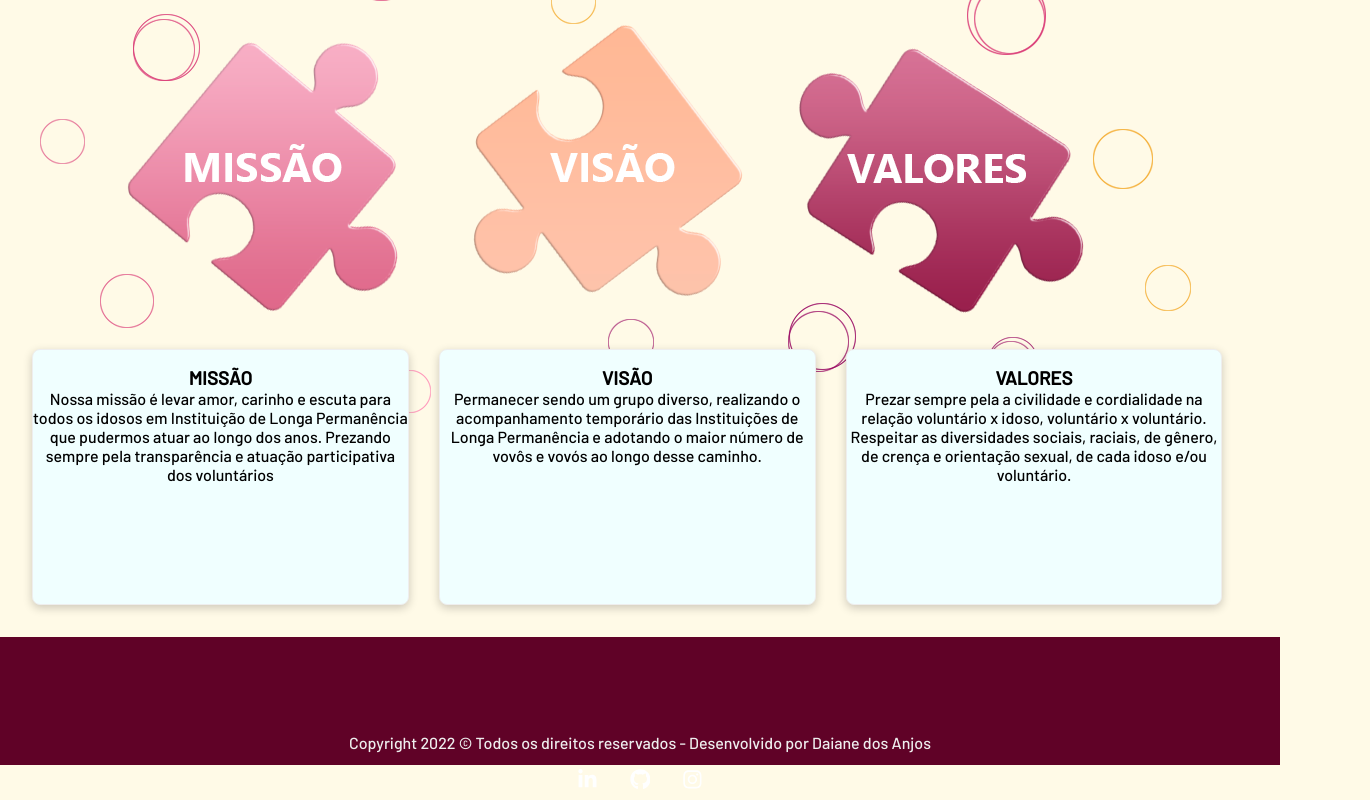
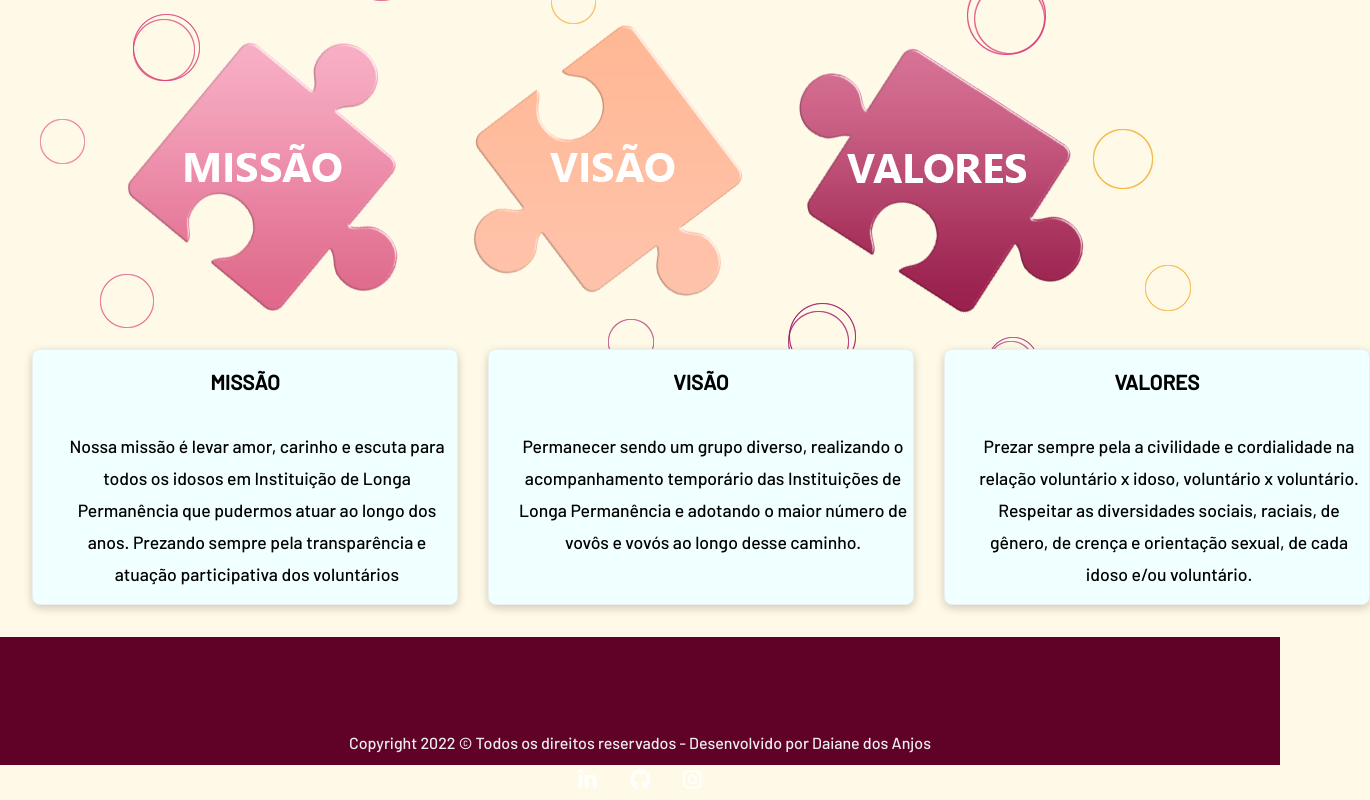
Before and after one commit to daianedosanjos/netos-por-escolha, a React (Vite) app: page / in a window 1280 px wide. Shown: the part 605-1405 px from the top of the page, 1370 px wide, since content can reach past the window. Built offline with nearby package versions, Linux system fonts and the light colour scheme; no server answers.

Commit message:
atualização de dados

```diff
--- a/src/components/styles/PrincipiosCards.js
+++ b/src/components/styles/PrincipiosCards.js
@@ -19,14 +19,15 @@ export const Container = styled.div`
   height: 16rem;
   margin-top: -6rem;
   font-weight: 400;
-  width: 100%
+  width: 100%;
+  line-height: 2rem;
+  font-size: 1.1rem;
 
 
     p {
     width: 25rem;
     height: 11rem;
-    line-height: 1.8rem;
-    font-size: 1.2rem;
+
     margin-top: 2rem;
     margin-left: 1.5rem;
 
@@ -39,4 +40,4 @@ export const Container = styled.div`
     margin-top: 1rem;
 
   }
-`;
+`
```
